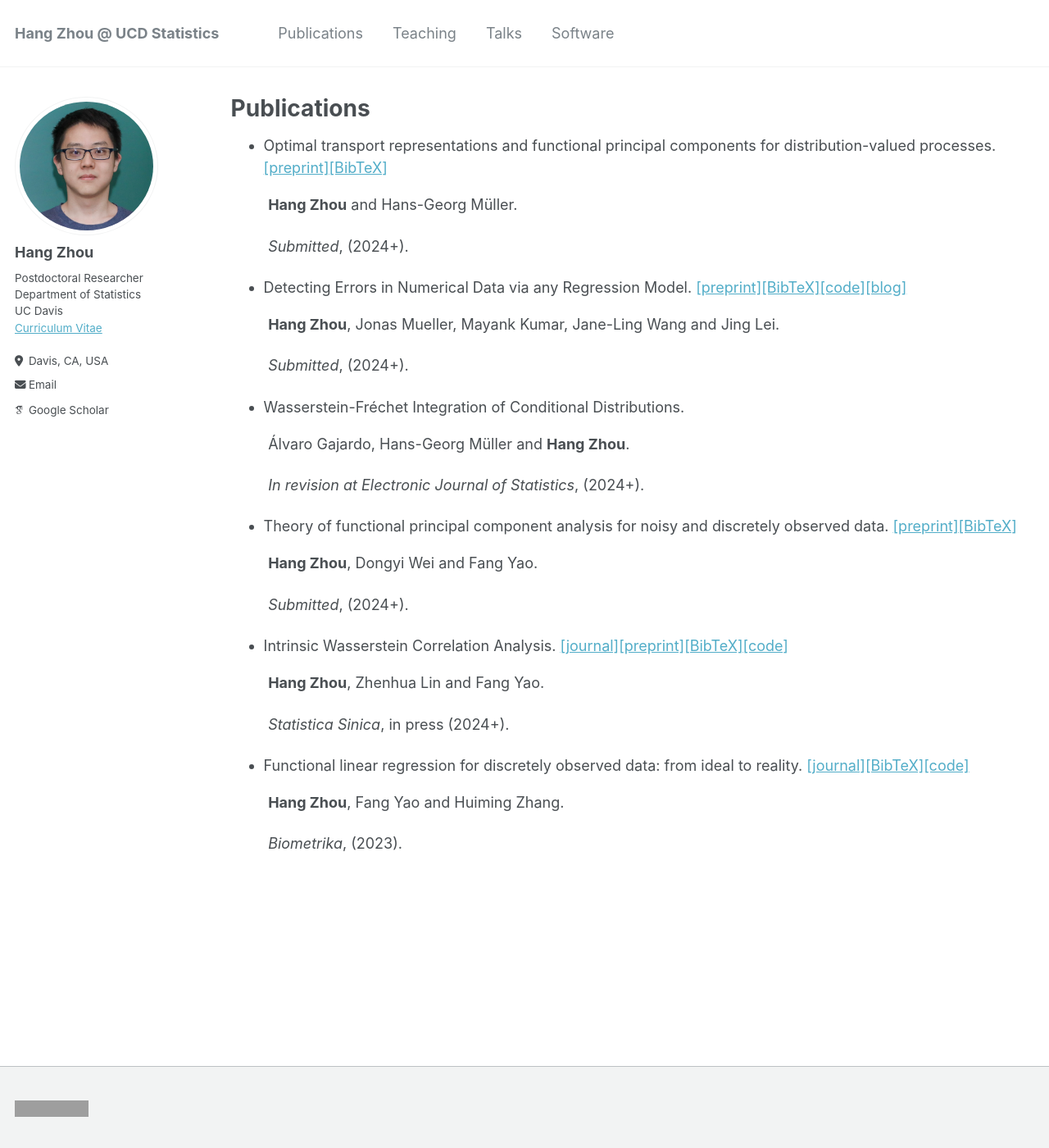
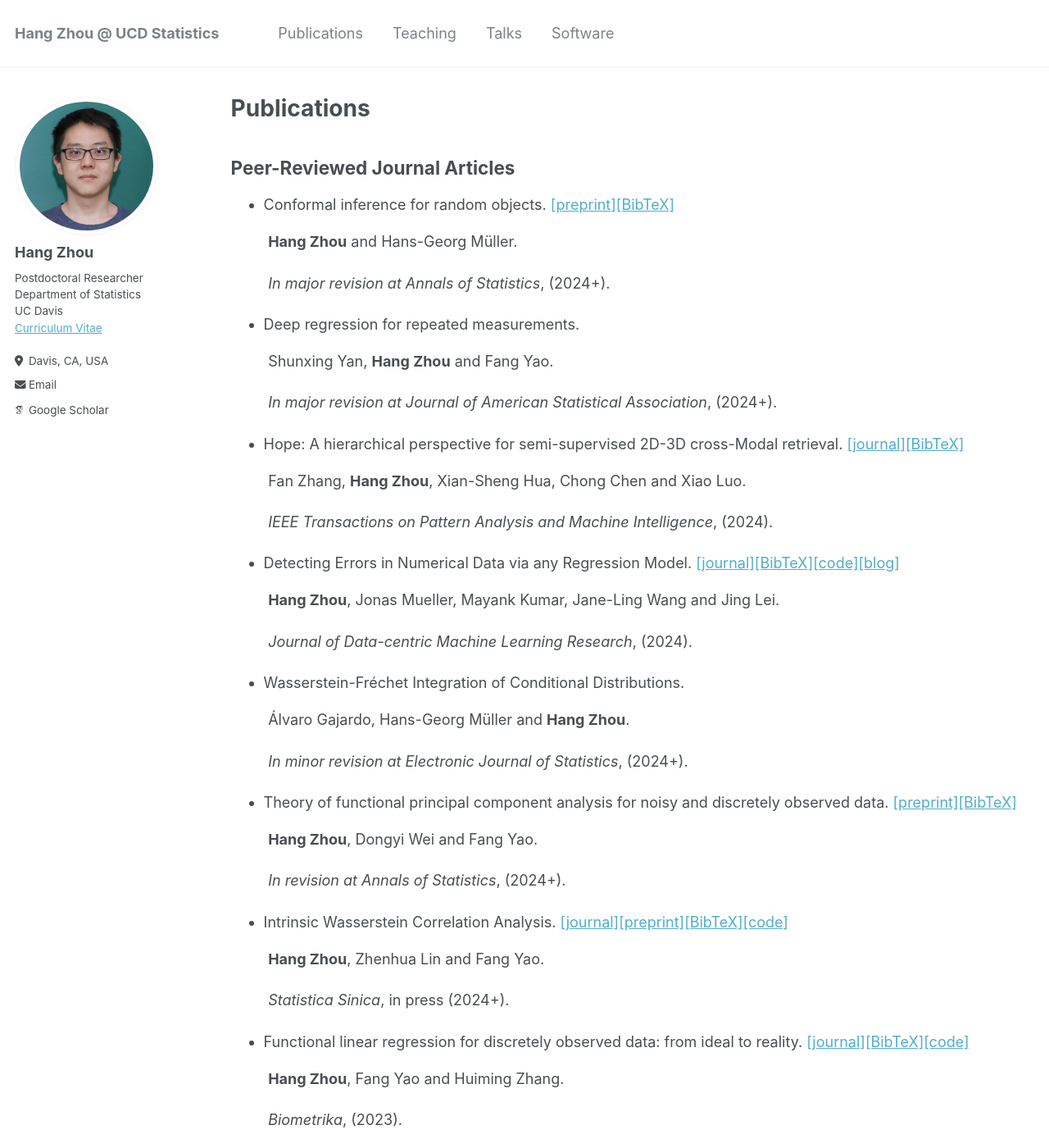
Before and after one commit to hg-zh/hg-zh.github.io, a Jekyll site: the page built from _pages/publications.md, in a window 1280 px wide and 1400 px high. Shown: the whole window at 82% size. Built offline with Jekyll 4.4.1, drawn with Linux system fonts in a browser that asks for light colours; some web fonts are replaced; some of the changed text lies outside the part shown; grey boxes are pictures that could not be loaded.

Commit message:
Update publications.md

```diff
--- a/_pages/publications.md
+++ b/_pages/publications.md
@@ -4,30 +4,45 @@ title: "Publications"
 permalink: /publications/
 author_profile: true
 ---
+## Peer-Reviewed Journal Articles
 
-- Optimal transport representations and functional principal components for distribution-valued processes. [\[preprint\]](https://arxiv.org/abs/2310.20088)[\[BibTeX\]](https://hg-zh.github.io/files/arXiv_OT)
+- Conformal inference for random objects. [\[preprint\]](https://arxiv.org/abs/2405.00294)[\[BibTeX\]](https://hg-zh.github.io/files/arXiv_OC)
 
 &nbsp;&nbsp;&nbsp;&nbsp;&nbsp;&nbsp;&nbsp;&nbsp; **Hang Zhou** and Hans-Georg Müller.
 
-&nbsp;&nbsp;&nbsp;&nbsp;&nbsp;&nbsp;&nbsp;&nbsp; *Submitted*,  (2024+).
+&nbsp;&nbsp;&nbsp;&nbsp;&nbsp;&nbsp;&nbsp;&nbsp; *In major revision at Annals of Statistics*,  (2024+).
 
-- Detecting Errors in Numerical Data via any Regression Model. [\[preprint\]](https://arxiv.org/abs/2305.16583)[\[BibTeX\]](https://hg-zh.github.io/files/arXiv_DE)[\[code\]](https://github.com/hg-zh/RLE)[\[blog\]](https://web-git-jwmueller-regressionblog-cleanlab.vercel.app/blog/regression/)
+
+- Deep regression for repeated measurements.
+
+&nbsp;&nbsp;&nbsp;&nbsp;&nbsp;&nbsp;&nbsp;&nbsp; Shunxing Yan, **Hang Zhou** and Fang Yao.
+
+&nbsp;&nbsp;&nbsp;&nbsp;&nbsp;&nbsp;&nbsp;&nbsp; *In major revision at Journal of American Statistical Association*,  (2024+).
+
+- Hope: A hierarchical perspective for semi-supervised 2D-3D cross-Modal retrieval. [\[journal\]](https://doi.org/10.1109/TPAMI.2024.3412760)[\[BibTeX\]](https://hg-zh.github.io/files/HOPE)
+
+&nbsp;&nbsp;&nbsp;&nbsp;&nbsp;&nbsp;&nbsp;&nbsp; Fan Zhang, **Hang Zhou**, Xian-Sheng Hua, Chong Chen and Xiao Luo.
+
+&nbsp;&nbsp;&nbsp;&nbsp;&nbsp;&nbsp;&nbsp;&nbsp; *IEEE Transactions on Pattern Analysis and Machine Intelligence*,  (2024).
+
+
+- Detecting Errors in Numerical Data via any Regression Model. [\[journal\]](https://openreview.net/forum?id=CIQ5iemeTw)[\[BibTeX\]](https://hg-zh.github.io/files/arXiv_DE)[\[code\]](https://github.com/hg-zh/RLE)[\[blog\]](https://web-git-jwmueller-regressionblog-cleanlab.vercel.app/blog/regression/)
 
 &nbsp;&nbsp;&nbsp;&nbsp;&nbsp;&nbsp;&nbsp;&nbsp; **Hang Zhou**, Jonas Mueller, Mayank Kumar, Jane-Ling Wang and Jing Lei.
 
-&nbsp;&nbsp;&nbsp;&nbsp;&nbsp;&nbsp;&nbsp;&nbsp; *Submitted*,  (2024+).
+&nbsp;&nbsp;&nbsp;&nbsp;&nbsp;&nbsp;&nbsp;&nbsp; *Journal of Data-centric Machine Learning Research*,  (2024).
 
 - Wasserstein-Fréchet Integration of Conditional Distributions.
 
 &nbsp;&nbsp;&nbsp;&nbsp;&nbsp;&nbsp;&nbsp;&nbsp; Álvaro Gajardo, Hans-Georg Müller and **Hang Zhou**.
 
-&nbsp;&nbsp;&nbsp;&nbsp;&nbsp;&nbsp;&nbsp;&nbsp; *In revision at Electronic Journal of Statistics*,  (2024+).
+&nbsp;&nbsp;&nbsp;&nbsp;&nbsp;&nbsp;&nbsp;&nbsp; *In minor revision at Electronic Journal of Statistics*,  (2024+).
 
 - Theory of functional principal component analysis for noisy and discretely observed data. [\[preprint\]](https://arxiv.org/abs/2209.08768)[\[BibTeX\]](https://hg-zh.github.io/files/arXiv_FPCA)
 
 &nbsp;&nbsp;&nbsp;&nbsp;&nbsp;&nbsp;&nbsp;&nbsp; **Hang Zhou**, Dongyi Wei and Fang Yao.
 
-&nbsp;&nbsp;&nbsp;&nbsp;&nbsp;&nbsp;&nbsp;&nbsp; *Submitted*,  (2024+).
+&nbsp;&nbsp;&nbsp;&nbsp;&nbsp;&nbsp;&nbsp;&nbsp; *In revision at Annals of Statistics*,  (2024+).
 
 - Intrinsic Wasserstein Correlation Analysis. [\[journal\]](https://www3.stat.sinica.edu.tw/ss_newpaper/SS-2023-0147_na.pdf)[\[preprint\]](https://arxiv.org/abs/2105.15000)[\[BibTeX\]](https://hg-zh.github.io/files/arXiv_WCCA)[\[code\]](https://github.com/hg-zh/WICA)
 
@@ -35,9 +50,27 @@ author_profile: true
 
 &nbsp;&nbsp;&nbsp;&nbsp;&nbsp;&nbsp;&nbsp;&nbsp; *Statistica Sinica*, in press (2024+).
 
-
 - Functional linear regression for discretely observed data: from ideal to reality. [\[journal\]](https://academic.oup.com/biomet/article-abstract/110/2/381/6726182)[\[BibTeX\]](https://hg-zh.github.io/files/bmka_flr)[\[code\]](https://github.com/hg-zh/FLR)
 
 &nbsp;&nbsp;&nbsp;&nbsp;&nbsp;&nbsp;&nbsp;&nbsp; **Hang Zhou**, Fang Yao and Huiming Zhang.
 
 &nbsp;&nbsp;&nbsp;&nbsp;&nbsp;&nbsp;&nbsp;&nbsp; *Biometrika*, (2023).
+
+## Conference Papers
+
+- PGODE: Towards high-quality system dynamics modeling. [\[ICML\]](https://openreview.net/forum?id=jrE7geZekq)[\[BibTeX\]](https://hg-zh.github.io/files/PGODE)
+
+&nbsp;&nbsp;&nbsp;&nbsp;&nbsp;&nbsp;&nbsp;&nbsp; Xiao Luo, Yiyang Gu, Huiyu Jiang, **Hang Zhou**, Jinsheng Huang, Wei Ju, Zhiping Xiao, Ming Zhang, and Yizhou Sun.
+
+&nbsp;&nbsp;&nbsp;&nbsp;&nbsp;&nbsp;&nbsp;&nbsp; In *The Forty-first International Conference on Machine Learning*, (2024).
+
+- EGODE: An Event-attended Graph ODE Framework for Modeling Rigid Dynamics. [\[arXiv\]](https://doi.org/10.48550/arXiv.2311.06554)[\[BibTeX\]](https://hg-zh.github.io/files/EGODE)
+
+&nbsp;&nbsp;&nbsp;&nbsp;&nbsp;&nbsp;&nbsp;&nbsp; Jingyang Yuan, Gongbo Sun, Zhiping Xiao, **Hang Zhou**, Xiao Luo, Junyu Luo, Yusheng Zhao, Wei Ju, Ming Zhang.
+
+&nbsp;&nbsp;&nbsp;&nbsp;&nbsp;&nbsp;&nbsp;&nbsp; In *The Thirty-eighth Annual Conference on Neural Information Processing Systems*, (2024).
+## Pre-Preints
+
+- Optimal transport representations and functional principal components for distribution-valued processes.  [\[preprint\]](https://arxiv.org/abs/2310.20088)[\[BibTeX\]](https://hg-zh.github.io/files/arXiv_OT)
+
+&nbsp;&nbsp;&nbsp;&nbsp;&nbsp;&nbsp;&nbsp;&nbsp; **Hang Zhou** and Hans-Georg Müller.
```
